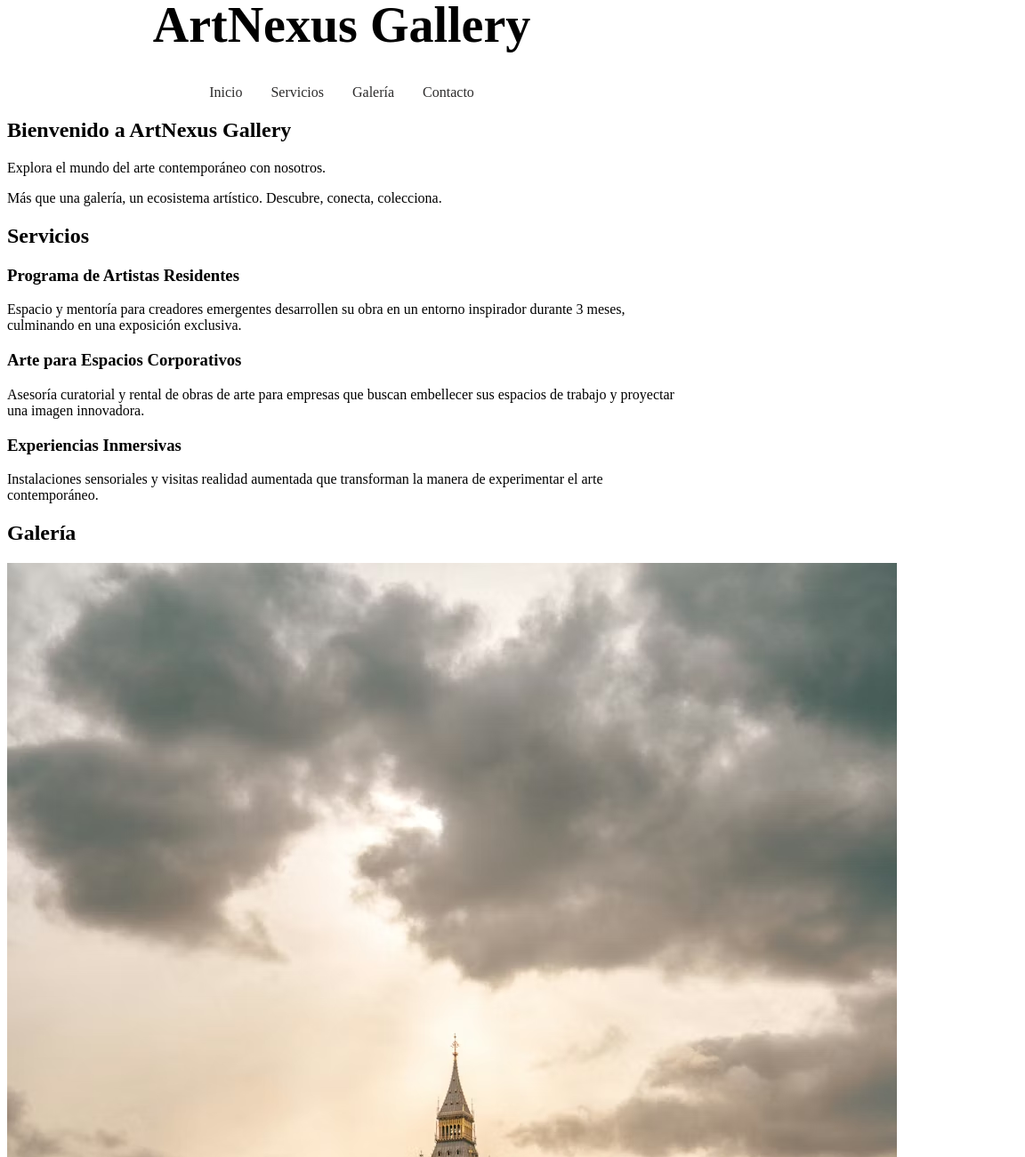
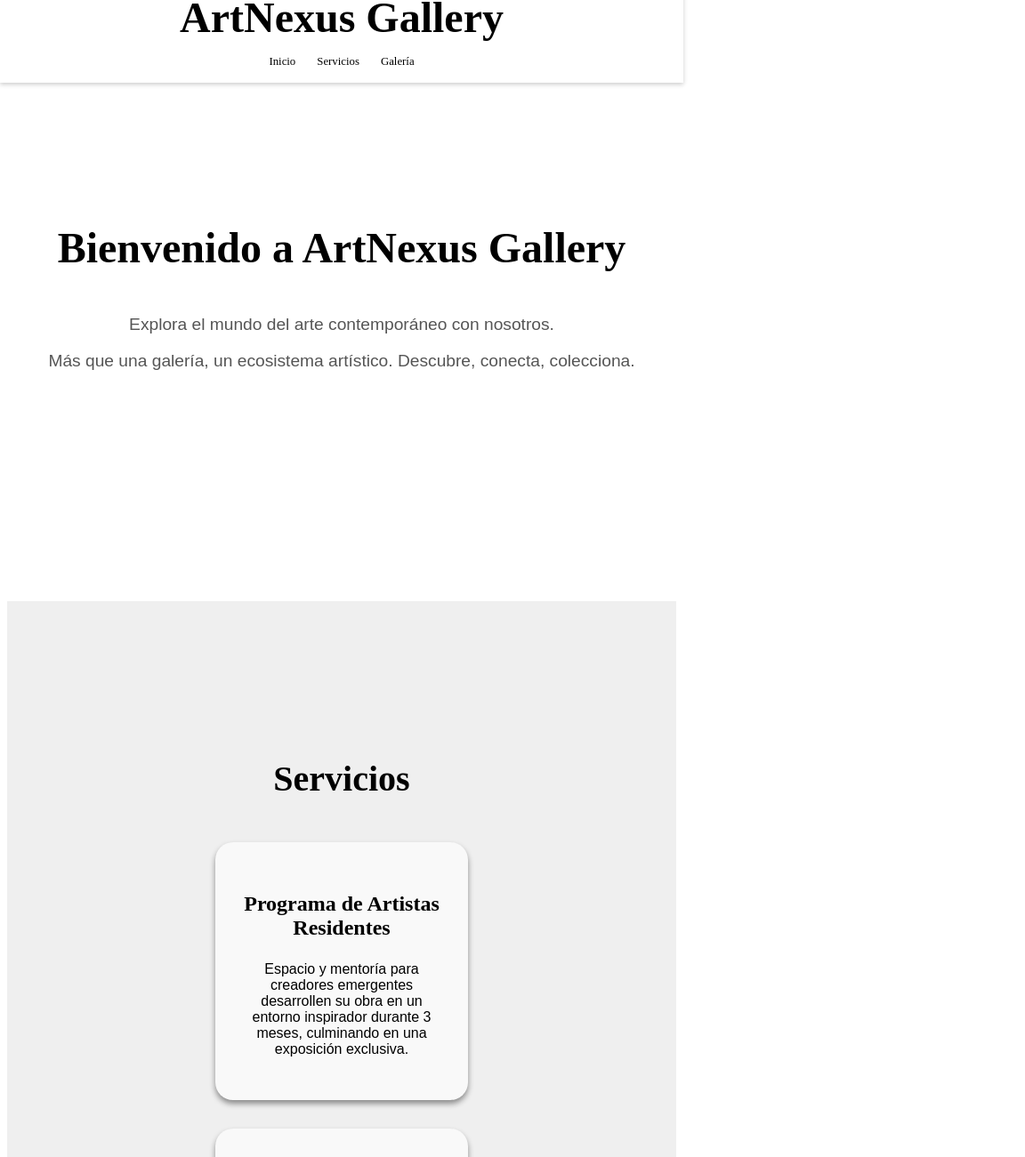
Before and after one commit to Mairidh01/site_responsive_upb, a plain HTML site: page site.html in a window 768 px wide. Shown: the part 39-1340 px from the top of the page at 89% size, 1152 px wide, since content can reach past the window. Drawn offline with Linux system fonts and the light colour scheme.

Commit message:
html, y css listo con responsive

```diff
--- a/site.html
+++ b/site.html
@@ -15,7 +15,6 @@
                     <li><a href="#inicio">Inicio</a></li>
                     <li><a href="#servicios">Servicios</a></li>
                     <li><a href="#galeria">Galería</a></li>
-                    <li><a href="#contacto">Contacto</a></li>
                 </ul>
             </nav>
         </header>
@@ -46,33 +45,30 @@
                 <h2>Galería</h2>
                 <div class="gallery-container">
                     <div class="card-gallery">
-                        <img src="public/img1.avif" alt="Obra de arte 1">
+                        <img src="public/img1.avif" alt="Obra de arte 1" width="250" height="350">
                     </div>
                     <div class="card-gallery">
-                        <img src="public/img2.avif" alt="Obra de arte 2">
+                        <img src="public/img2.avif" alt="Obra de arte 2" width="250" height="350">
                     </div>
                     <div class="card-gallery">
-                        <img src="public/img3.avif" alt="Obra de arte 3">
+                        <img src="public/img3.avif" alt="Obra de arte 3" width="250" height="350">
                     </div>
                     <div class="card-gallery">
-                        <img src="public/img4.avif" alt="Obra de arte 4">
+                        <img src="public/img4.avif" alt="Obra de arte 4" width="250" height="350">
                     </div>
                     <div class="card-gallery">
-                        <img src="public/img5.avif" alt="Obra de arte 5">
+                        <img src="public/img5.avif" alt="Obra de arte 5" width="250" height="350">
                     </div>
                     <div class="card-gallery">
-                        <img src="public/img6.avif" alt="Obra de arte 6">
+                        <img src="public/img6.avif" alt="Obra de arte 6" width="250" height="350">
                     </div>
                 </div>
-            </section>
-            <section id="contacto" class="contact">
-                <h2>Contacto</h2>
-                <p>Teléfono: <a href="tel:+573013245643">+573013245643</a></p>
             </section>
         </main>
         <footer>
             <div class="footer">
                 <p><i class="direccion"></i>Galería de Arte Palacio Nacional, Medellín</p>
+                <p>Teléfono: <a href="tel:+573013245643">+573013245643</a></p>
                 <p>&copy; 2025 Mairidh. Todos los derechos reservados.</p>
             </div>
         </footer>
--- a/styles.css
+++ b/styles.css
@@ -1,14 +1,26 @@
+header {
+    position: fixed;
+    top: 0;
+    left: 0;
+    width: 100%;
+    background: white;
+    z-index: 1000;
+    padding: 1rem 0;
+    box-shadow: 0 2px 5px rgba(0,0,0,0.2);
+}
+
 header h1 {
-    margin: 35px 0;
-        text-align: center;
-        font-size: 3.5em;
-        font-family: 'Times New Roman', Times, serif;
+    margin: 15px 0;
+    text-align: center;
+    font-size: 3.5em;
+    font-family: 'Times New Roman', Times, serif;
 }
 
 .menu-nav {
+    font-size: 0.8em;
     display: flex;
     list-style: none;
-    gap: 2rem;
+    gap: 2.5rem;
     justify-content: center;
     padding: 0;
     margin: 0;
@@ -16,13 +28,192 @@ header h1 {
 
 .menu-nav a {
     text-decoration: none;
-    color: rgb(45, 44, 44);
-    font-weight: 400;
+    color: black;
     transition: color 0.3s ease;
     padding: 0.5rem 0;
     position: relative;
 }
 
 .menu-nav a:hover {
-    color: rgb(4, 16, 94);
+    color: #555;
 }
+
+.menu-nav a::after {
+    content: '';
+    position: absolute;
+    bottom: 0;
+    left: 0;
+    width: 0;
+    height: 2px;
+    background-color: #0073ff;
+    transition: width 0.3s ease;
+}
+
+.menu-nav a:hover::after {
+    width: 100%;
+}
+
+main {
+    margin-top: 10px;
+}
+
+.hero-section {
+    text-align: center;
+    padding: 20rem 3rem;
+}
+
+.hero-section h2 {
+    font-size: 3em;
+    margin-bottom: 3rem;
+}
+
+.hero-section p {
+    font-family: Arial, Helvetica, sans-serif;
+    font-size: 1.2em;
+    color: #555;
+}
+
+.services-section {
+    background: #efefef;
+    text-align: center;
+    padding: 13rem 3rem;
+}
+
+.services-section h2 {
+    font-size: 2.5em;
+    margin: 3rem 0;
+}
+
+.services-container {
+    display: flex;
+    justify-content: center;
+    gap: 2rem;
+    margin: 3rem 0;
+}
+
+.card-service {
+    background-color: #f9f9f9;
+    padding: 2rem;
+    border-radius: 8px;
+    text-align: center;
+    width: 220px;
+    box-shadow: 0 4px 6px rgba(0, 0, 0, 0.422);
+}
+
+.card-service p {
+    font-family: Arial, Helvetica, sans-serif;
+}
+
+.gallery-section {
+    padding: 8rem 3rem;
+}
+
+.gallery-section h2 {
+    text-align: center;
+    font-size: 2.5em;
+    margin: 3rem 0;
+}
+
+.gallery-container {
+    display: grid;
+    grid-template-columns: repeat(3, 1fr);
+    gap: 1rem;
+    justify-items: center;
+    align-items: start;
+    max-width: 750px;
+    margin: 0 auto;
+}
+
+.card-gallery img {
+    border-radius: 20px;
+    box-shadow: 0px 2px 11px rgba(0, 0, 0, 0.926);
+}
+
+.footer {
+    text-align: center;
+    padding: 0.9rem;
+    background-color: #efefef;
+}
+
+.footer p {
+    margin: 0;
+}
+
+@media (max-width: 1024px) and (min-width: 768px) {
+
+    header h1 {
+        font-size: 3em;
+    }
+
+    .menu-nav {
+        gap: 1.5rem;
+    }
+
+    .hero-section {
+        padding: 31rem 2rem;
+    }
+
+    .services-section {
+        padding: 16rem 2rem;
+    }
+
+    .services-container {
+        flex-wrap: wrap;
+    }
+
+    .gallery-section {
+        padding: 7rem 3rem;
+    }
+
+    .card-gallery img {
+        width: 200px;
+        height: 300px;
+    }
+}
+
+
+@media (max-width: 768px) {
+
+    header h1 {
+        font-size: 3em;
+    }
+
+    .hero-section {
+        padding: 15rem 2rem;
+    }
+
+    .services-container {
+        flex-direction: column;
+        align-items: center;
+    }
+
+    .gallery-container {
+        grid-template-columns: 1fr;
+    }
+
+    .services-section {
+        padding: 8rem 3rem;
+    }
+
+    .services-container {
+        gap: 2rem;
+        margin: 0;
+    }
+
+    .card-service {
+        background-color: #f9f9f9;
+        padding: 2rem;
+        border-radius: 20px;
+        text-align: center;
+        width: 220px;
+        box-shadow: 0 4px 6px rgba(0, 0, 0, 0.422);
+    }
+
+    .card-service h3 {
+        font-size: 1.5em;
+    }
+
+    .card-service p {
+        font-size: 1em;
+    }
+}
```
